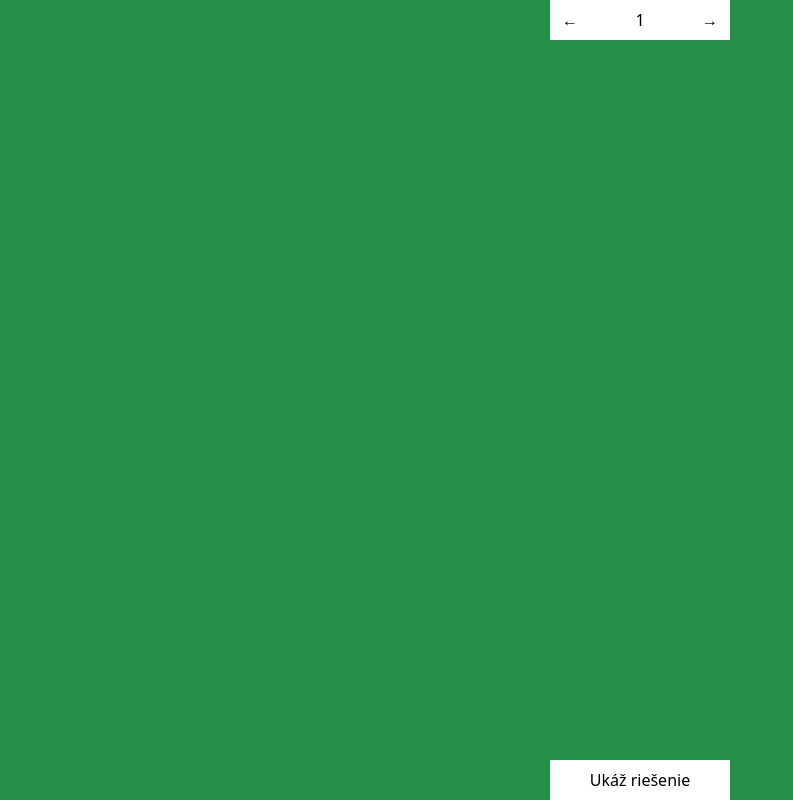
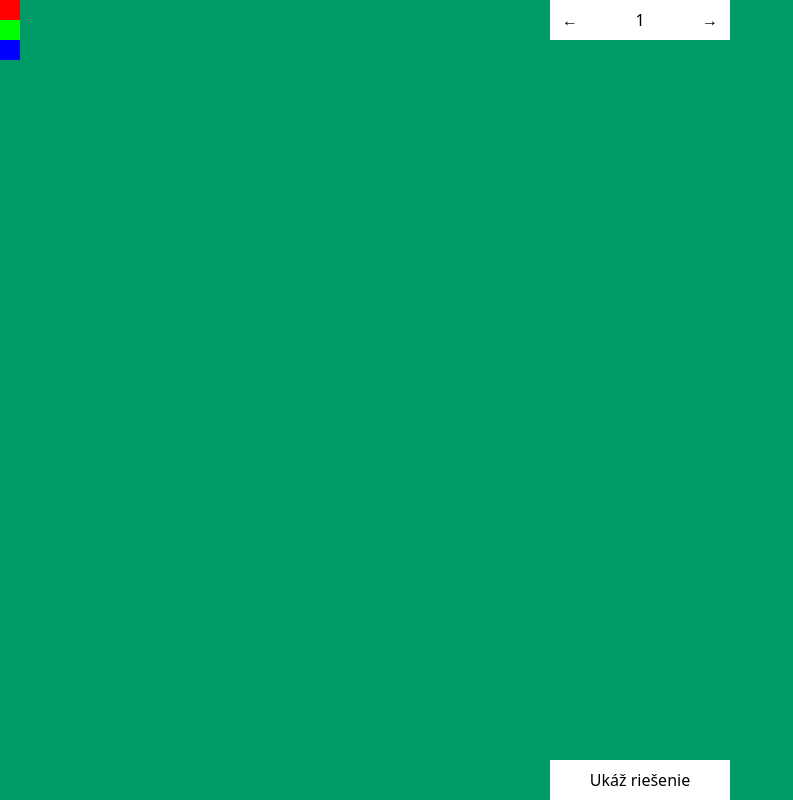
Before and after one commit to mstepanek0301/farby-hra, a plain HTML site: page index.html in a window 1280 px wide. Shown: the whole page, without its empty margins (0-793 px from the left). Drawn offline with Linux system fonts and the light colour scheme.

Commit message:
more fixes

```diff
--- a/index.html
+++ b/index.html
@@ -68,7 +68,7 @@
                 background-color: white;
                 display: flex;
                 align-items: center;
-                justify-content: center;
+                justify-content: space-evenly;
                 display: none;
                 gap: 36px;
             }
@@ -88,9 +88,37 @@
             #blue {
                 color: #324ae6;
             }
+
+            #sample {
+                display: flex;
+                flex-direction: column;
+                position: absolute;
+            }
+
+            #sample-red, #sample-green, #sample-blue {
+                width: 20px;
+                height: 20px;
+            }
+
+            #sample-red {
+                background-color: #f00;
+            }
+
+            #sample-green {
+                background-color: #0f0;
+            }
+
+            #sample-blue {
+                background-color: #00f;
+            }
         </style>
     </head>
     <body>
+        <div id="sample">
+            <div id="sample-red"></div>
+            <div id="sample-green"></div>
+            <div id="sample-blue"></div>
+        </div>
         <div id="menu">
             <button id="prev">&larr;</button>
             <div id="priklad">1</div>
@@ -104,7 +132,7 @@
         <button id="ukaz">Ukáž riešenie</div>
     </body>
     <script>
-        const farby = [[15,56,29],[54,27,19],[8,91,1],[26,13,61],[28,56,16],[49,16,35]]
+        const farby = [[0,6,4],[3,3,4],[7,0,3],[4,4,2],[2,4,4],[2,6,2],[4,1,5]]
         let priklad = 0
         let riesenie = false
 
@@ -127,7 +155,7 @@
           if (riesenie) ukaz()
 
           const [r, g, b] = farby[priklad]
-          const [_r, _g, _b] = [r, g, b].map(i => i * 2.56)
+          const [_r, _g, _b] = [r, g, b].map(i => i * 25.6)
 
           document.getElementById('red').textContent = r
           document.getElementById('green').textContent = g
```
Also changed, not shown: 1 other file.
